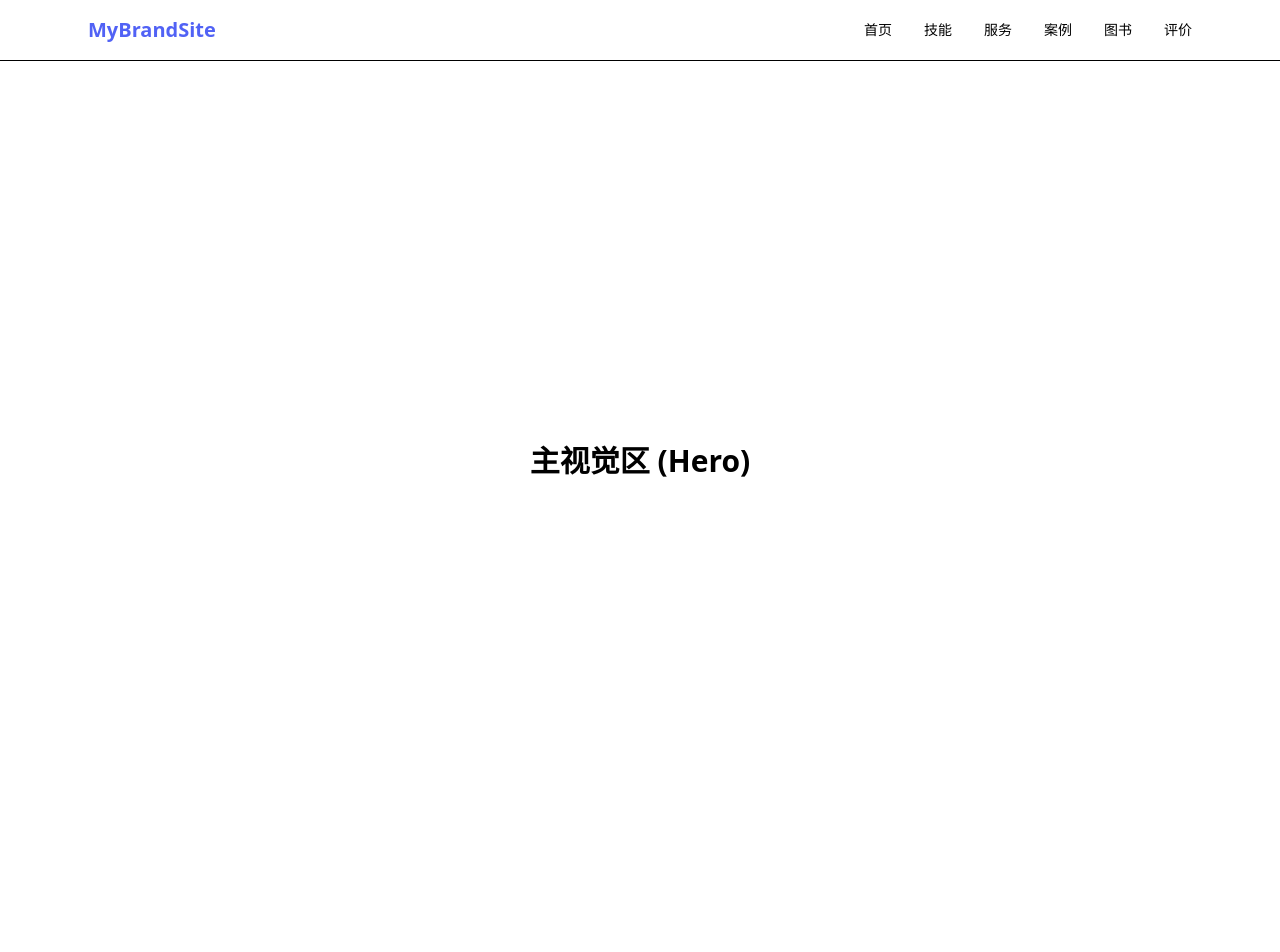
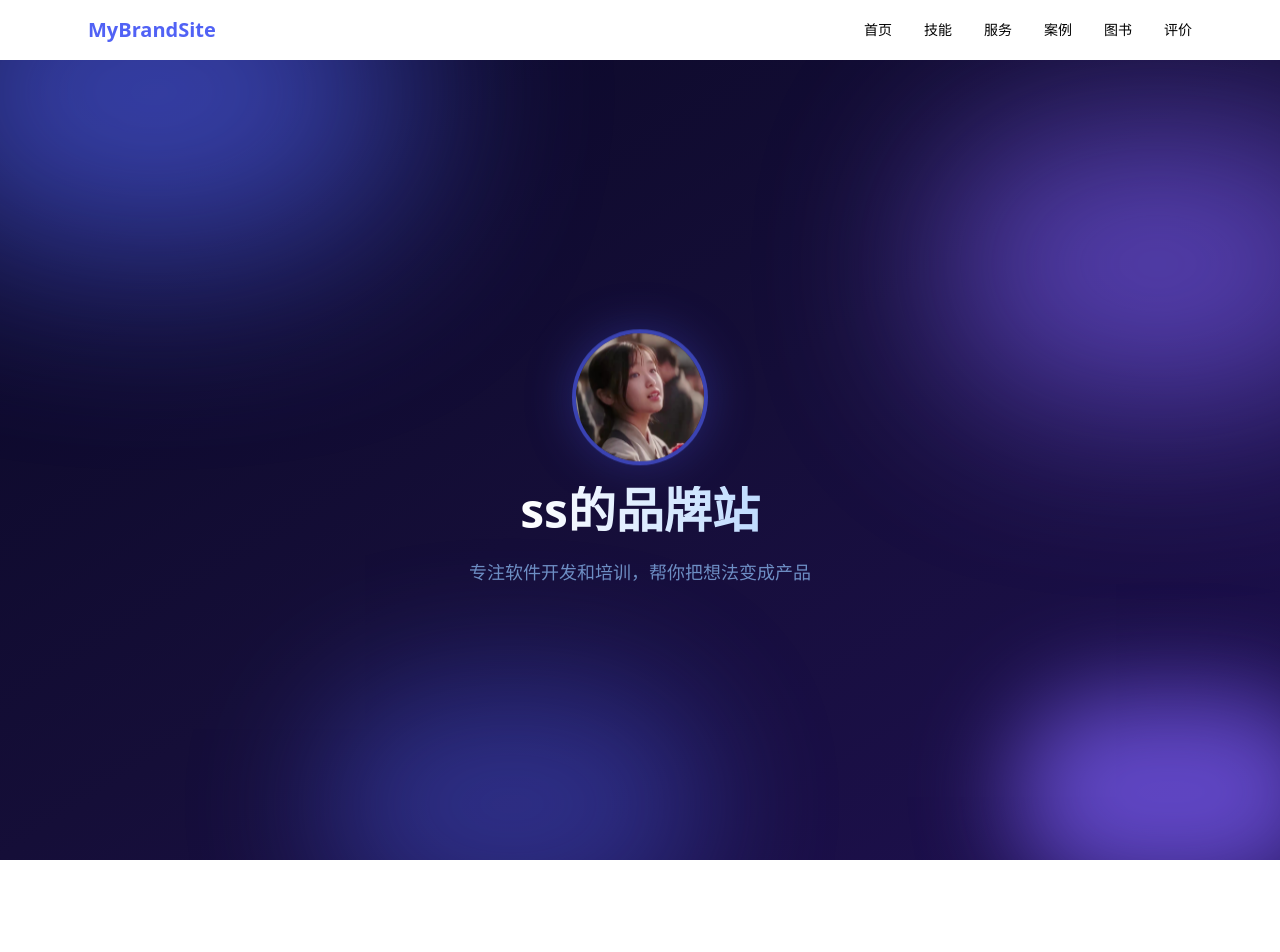
Before and after one commit to Shasha6666/my-brand-site, a Next.js app: page / in a window 1280 px wide. Shown: the top 952 px of the page. Built offline with nearby package versions, Linux system fonts and the light colour scheme.

Commit message:
06 Hero 区域——打开网站第一眼看到的自我介绍

```diff
--- a/app/page.tsx
+++ b/app/page.tsx
@@ -1,10 +1,10 @@
+import Hero from "@/components/hero";
+
 export default function Home() {
   return (
     <main className="min-h-screen">
       {/* 主视觉区 */}
-      <section id="hero" className="min-h-screen flex items-center justify-center">
-        <h2 className="text-3xl font-bold text-foreground">主视觉区 (Hero)</h2>
-      </section>
+      <Hero />
 
       {/* 技能区 */}
       <section id="skills" className="min-h-screen flex items-center justify-center">
--- /dev/null
+++ b/components/hero.tsx
@@ -0,0 +1,100 @@
+"use client";
+
+import Image from "next/image";
+
+export default function Hero() {
+  return (
+    <section
+      id="hero"
+      className="relative flex min-h-screen items-center justify-center overflow-hidden bg-gradient-to-br from-[#0a0826] via-[#150e38] to-[#1e1050]"
+    >
+      {/* 星云光斑 */}
+      <div className="pointer-events-none absolute inset-0">
+        <div
+          className="absolute -left-[8%] -top-[16%] h-[40%] w-[40%] rounded-full bg-[hsl(var(--brand-primary))] blur-[100px]"
+          style={{ animation: "breathe 4s ease-in-out infinite", animationDelay: "0s" }}
+        />
+        <div
+          className="absolute -right-[8%] top-[8%] h-[35%] w-[35%] rounded-full bg-[hsl(var(--brand-accent))] blur-[90px]"
+          style={{ animation: "breathe 4s ease-in-out infinite", animationDelay: "1.3s" }}
+        />
+        <div
+          className="absolute bottom-[-8%] left-[25%] h-[30%] w-[30%] rounded-full bg-[hsl(var(--brand-primary))] blur-[70px]"
+          style={{ animation: "breathe 4s ease-in-out infinite", animationDelay: "2.6s" }}
+        />
+        <div
+          className="absolute -bottom-[4%] -right-[4%] h-[25%] w-[25%] rounded-full bg-[hsl(var(--brand-accent))] blur-[50px]"
+          style={{ animation: "breathe 4s ease-in-out infinite", animationDelay: "0.7s" }}
+        />
+      </div>
+
+      {/* 内容区 */}
+      <div className="relative z-10 flex flex-col items-center gap-6 px-4 text-center">
+        {/* 圆形头像 — 外层负责入场动画，内层负责浮动 */}
+        <div style={{ animation: "fadeInUp 0.7s ease-out forwards" }}>
+          <div
+            className="h-32 w-32 overflow-hidden rounded-full ring-4 ring-[hsl(var(--brand-primary)/0.6)] shadow-[0_0_50px_hsl(var(--brand-primary)/0.35)]"
+            style={{ animation: "float 6s ease-in-out infinite" }}
+          >
+            <Image
+              src="/avatar/me.jpg"
+              alt="头像"
+              width={128}
+              height={128}
+              className="h-full w-full object-cover"
+              priority
+            />
+          </div>
+        </div>
+
+        {/* 名字 — 白到浅蓝渐变 */}
+        <h1
+          className="bg-gradient-to-r from-white to-blue-200 bg-clip-text text-transparent text-4xl font-bold sm:text-5xl"
+          style={{ animation: "fadeInUp 0.7s ease-out 0.3s both" }}
+        >
+          ss的品牌站
+        </h1>
+
+        {/* 介绍语 */}
+        <p
+          className="max-w-md text-lg text-blue-300/70"
+          style={{ animation: "fadeInUp 0.7s ease-out 0.6s both" }}
+        >
+          专注软件开发和培训，帮你把想法变成产品
+        </p>
+      </div>
+
+      {/* 动画关键帧 */}
+      <style jsx>{`
+        @keyframes breathe {
+          0%,
+          100% {
+            opacity: 0.4;
+          }
+          50% {
+            opacity: 0.7;
+          }
+        }
+        @keyframes float {
+          0%,
+          100% {
+            transform: translateY(0);
+          }
+          50% {
+            transform: translateY(-10px);
+          }
+        }
+        @keyframes fadeInUp {
+          from {
+            opacity: 0;
+            transform: translateY(24px);
+          }
+          to {
+            opacity: 1;
+            transform: translateY(0);
+          }
+        }
+      `}</style>
+    </section>
+  );
+}
--- a/components/navbar.tsx
+++ b/components/navbar.tsx
@@ -15,7 +15,7 @@ export default function Navbar() {
   const [open, setOpen] = useState(false);
 
   return (
-    <header className="sticky top-0 z-50 border-b border-border/50 bg-background/80 backdrop-blur-lg">
+    <header className="sticky top-0 z-50 bg-background/80 backdrop-blur-lg">
       <nav className="mx-auto flex max-w-6xl items-center justify-between px-6 py-4">
         {/* 品牌名 */}
         <a
```
Also changed, not shown: public/avatar/me.jpg (added).
